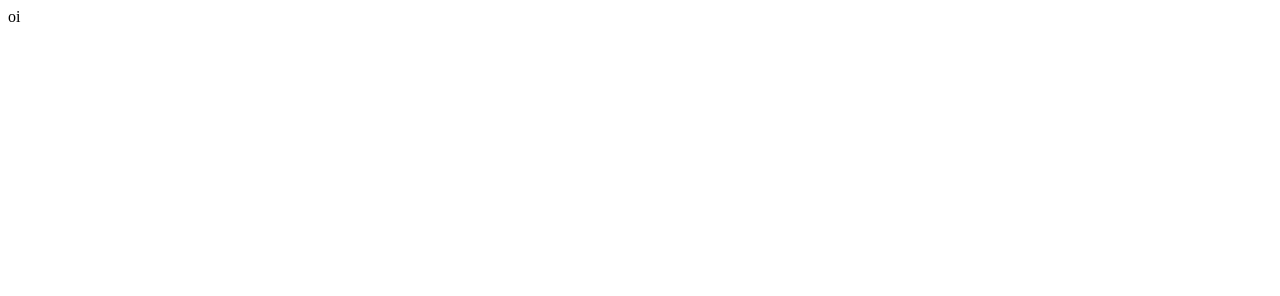
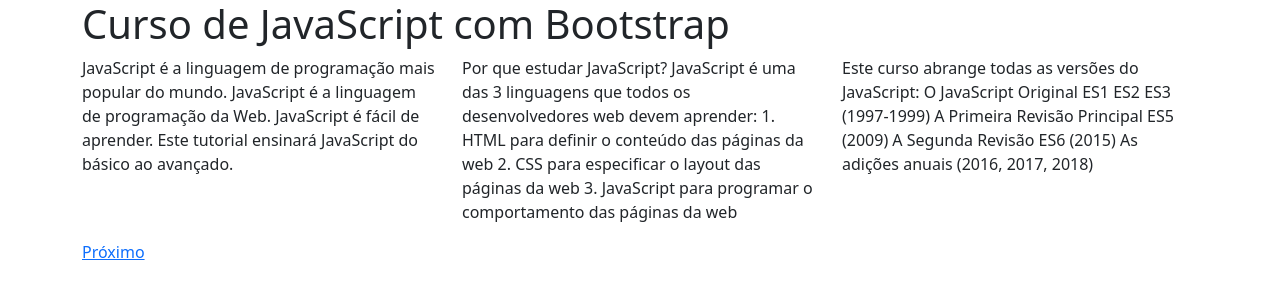
Before and after one commit to JoSilva001/CursoJavaScriptBs, a plain HTML site: page index.html in a window 1280 px wide. Drawn offline with nearby package versions, Linux system fonts and the light colour scheme.

Commit message:
Aula 1 - Grid e Layout Bootstrap

```diff
--- a/index.html
+++ b/index.html
@@ -1 +1,56 @@
-oi
+<!DOCTYPE html>
+<html lang="pt-br">
+
+<head>
+    <meta charset="UTF-8">
+    <meta http-equiv="X-UA-Compatible" content="IE=edge">
+    <meta name="viewport" content="width=device-width, initial-scale=1.0">
+    <title>Curso de JavaScript com Bootstrap</title>
+    <link href="https://cdn.jsdelivr.net/npm/bootstrap@5.1.3/dist/css/bootstrap.min.css" rel="stylesheet"
+        integrity="sha384-1BmE4kWBq78iYhFldvKuhfTAU6auU8tT94WrHftjDbrCEXSU1oBoqyl2QvZ6jIW3" crossorigin="anonymous">
+    <script src="https://cdn.jsdelivr.net/npm/bootstrap@5.1.3/dist/js/bootstrap.bundle.min.js"
+        integrity="sha384-ka7Sk0Gln4gmtz2MlQnikT1wXgYsOg+OMhuP+IlRH9sENBO0LRn5q+8nbTov4+1p"
+        crossorigin="anonymous"></script>
+</head>
+
+<body>
+    <div class="container">
+        <h1>Curso de JavaScript com Bootstrap</h1>
+        <div class="row">
+            <div class="col-4">
+            <p>
+                JavaScript é a linguagem de programação mais popular do mundo.
+                JavaScript é a linguagem de programação da Web.
+                JavaScript é fácil de aprender.
+                Este tutorial ensinará JavaScript do básico ao avançado.
+            </p>
+           </div>
+           <div class="col-4">
+            <p>
+                Por que estudar JavaScript?
+                JavaScript é uma das 3 linguagens que todos os desenvolvedores web devem aprender:
+                1. HTML para definir o conteúdo das páginas da web
+                2. CSS para especificar o layout das páginas da web
+                3. JavaScript para programar o comportamento das páginas da web
+            </p>
+           </div>
+            <div class="col-4">
+            <p>
+                Este curso abrange todas as versões do JavaScript:
+                O JavaScript Original ES1 ES2 ES3 (1997-1999)
+                A Primeira Revisão Principal ES5 (2009)
+                A Segunda Revisão ES6 (2015)
+                As adições anuais (2016, 2017, 2018)
+
+            </p>
+            </div>
+            <div class="col12">
+                <a href="#" class="link-primary">Próximo</a>
+            </div>
+            </div>
+        </div>
+        </div>
+
+</body>
+
+</html>
```
